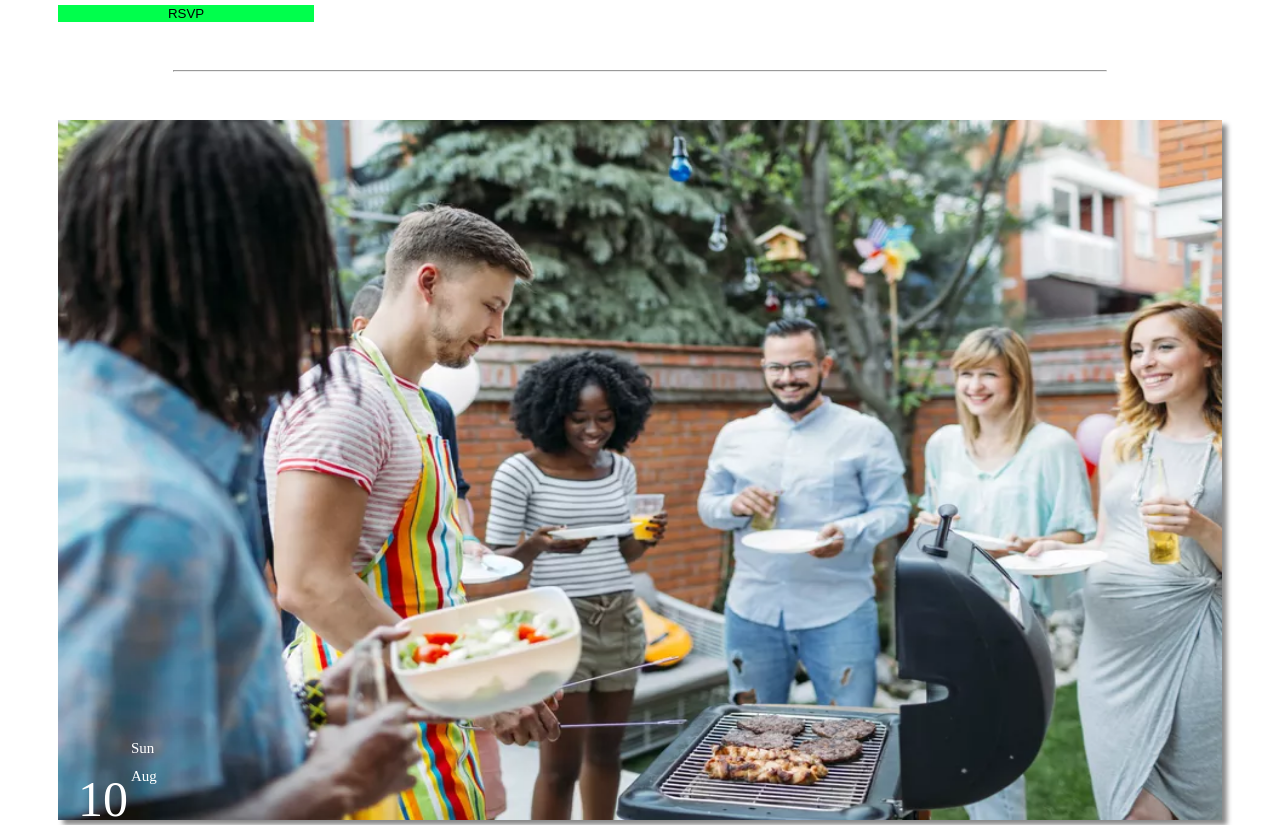
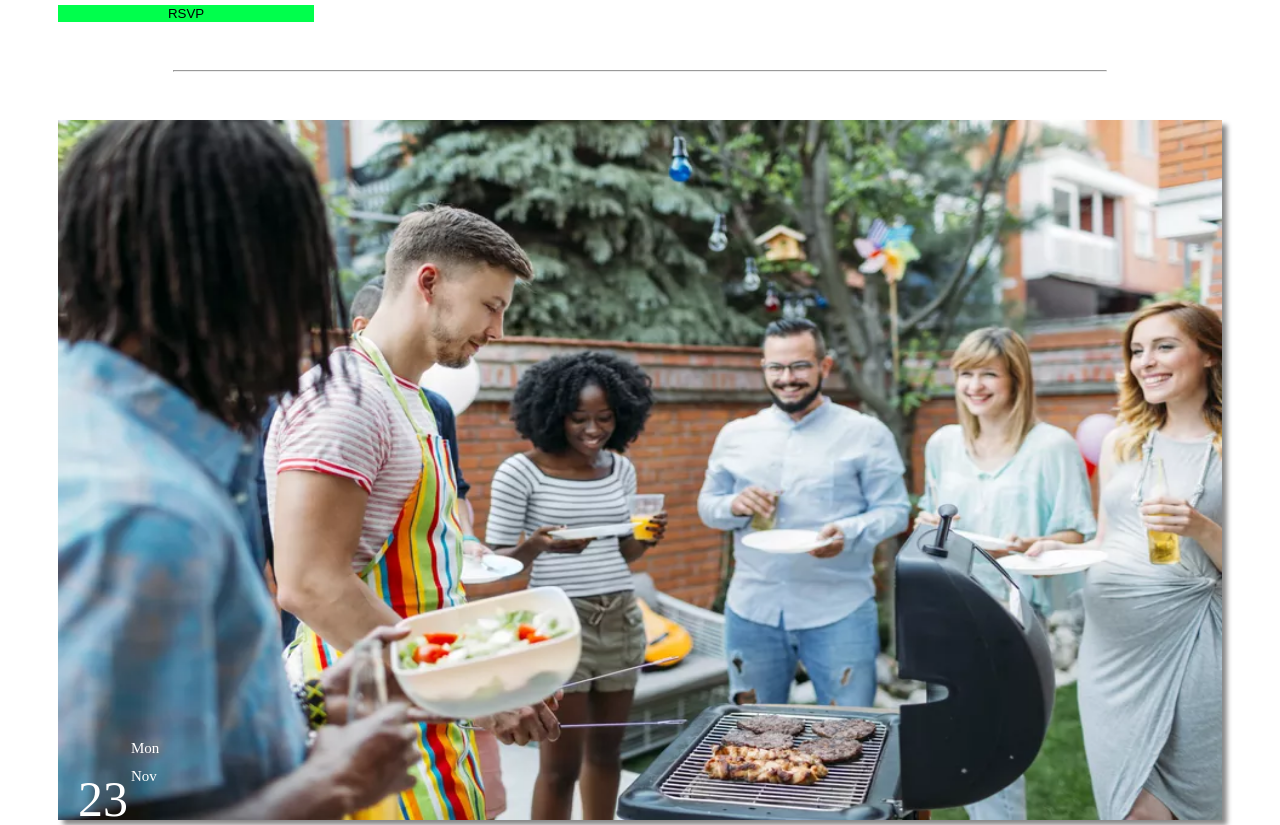
Before and after one commit to shubhamp861/Humus_Ang_Repo, an Angular app: page / in a window 1280 px wide. Shown: the part 6980-7805 px from the top of the page. Built offline with nearby package versions, Linux system fonts and the light colour scheme.

Commit message:
Fixing month,day,weeks issue.

```diff
--- a/src/app/app.component.html
+++ b/src/app/app.component.html
@@ -128,9 +128,9 @@
             </div>
             <hr>
             <div class="bg2image">
-                <p class="dateView">10</p>
-                <p class="dayView">Sun</p>
-                <p class="monthView">Aug</p>
+                <p class="dateView">{{date}}</p>
+                <p class="dayView">{{week}}</p>
+                <p class="monthView">{{month}}</p>
             </div>
             <div>
                 <h1 class="twehead2">Neighborhood  Banquet <a class="fa fa-angle-down"></a></h1>
--- a/src/app/app.component.ts
+++ b/src/app/app.component.ts
@@ -1,4 +1,5 @@
 import { Component } from '@angular/core';
+import { formatDate } from '@angular/common';
 
 @Component({
   selector: 'app-root',
@@ -6,5 +7,18 @@ import { Component } from '@angular/core';
   styleUrls: ['./app.component.css']
 })
 export class AppComponent {
-  title = 'humus';
+  today = new Date();
+  monthNames = ["January", "February", "March", "April", "May", "June",
+    "July", "August", "September", "October", "November", "December"
+  ];
+  weeks = ["Sun", "Mon", "Tue", "Wed", "Thu", "Fri", "Sat"];
+  month = '';
+  week = '';
+  date = '';
+  constructor() {
+    this.date = formatDate(this.today, 'dd-MM-yyyy hh:mm:ss a', 'en-US', '+0530').slice(0, 2);
+    this.month = this.monthNames[this.today.getMonth()].slice(0, 3);
+    this.week = this.weeks[this.today.getDay()];
+
+  }
 }
```
